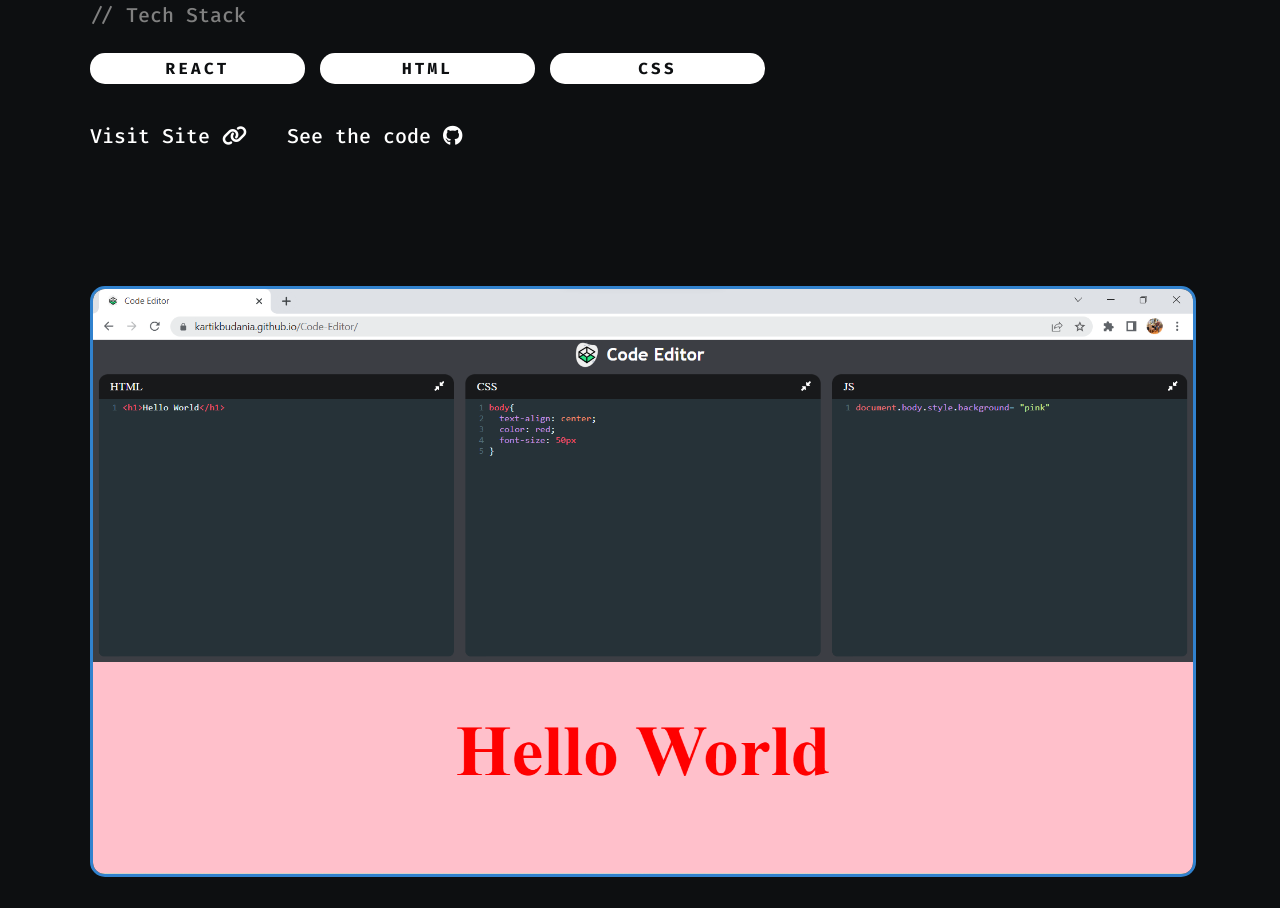
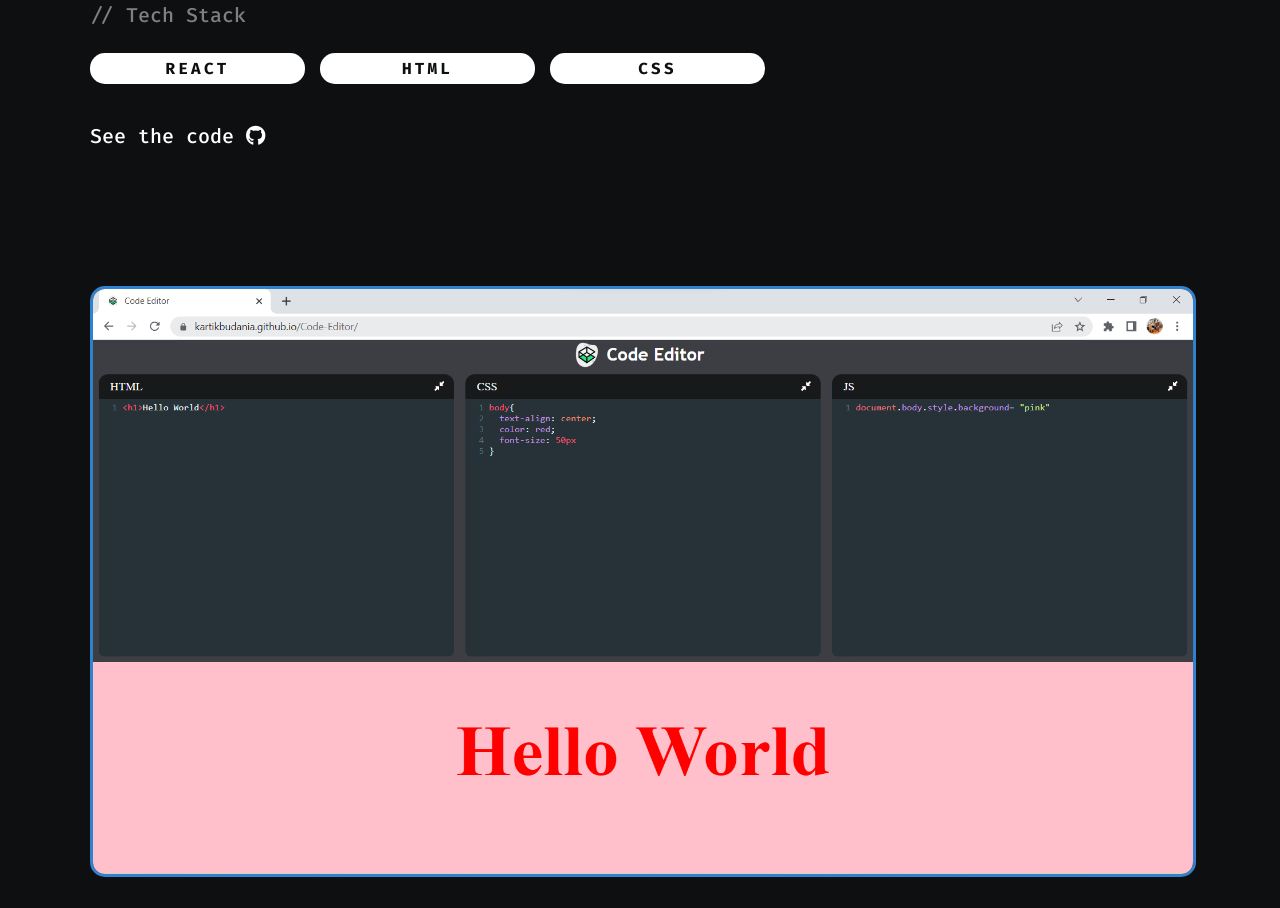
Before and after one commit to KartikBudania/portfolio, a React (Create React App) app: page / in a window 1280 px wide. Shown: the part 1700-2608 px from the top of the page. Built offline with nearby package versions, Linux system fonts and the light colour scheme.

Commit message:
corrected the project links

```diff
--- a/src/Projects.js
+++ b/src/Projects.js
@@ -29,14 +29,14 @@ const Projects = () => {
             <li className="techstack">CSS</li>
           </ul>
           <h3>
-            <a
-              href="https://kartikbudania.github.io/Code-Editor/"
+            {/* <a
+              href="https://kartikbudania.github.io/Harmony"
               target="_blank"
             >
               Visit Site <i className="fa-solid fa-link visit-site"></i>
-            </a>
+            </a> */}
             <a
-              href="https://github.com/KartikBudania/Code-Editor"
+              href="https://github.com/KartikBudania/Harmony"
               target="_blank"
             >
               See the code <i className="fa-brands fa-github"></i>
```
